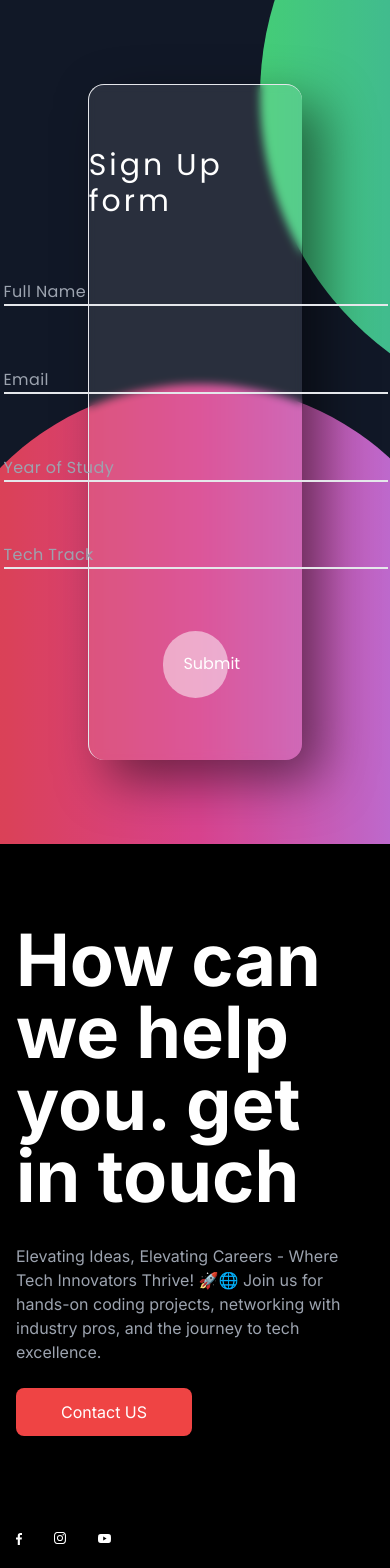
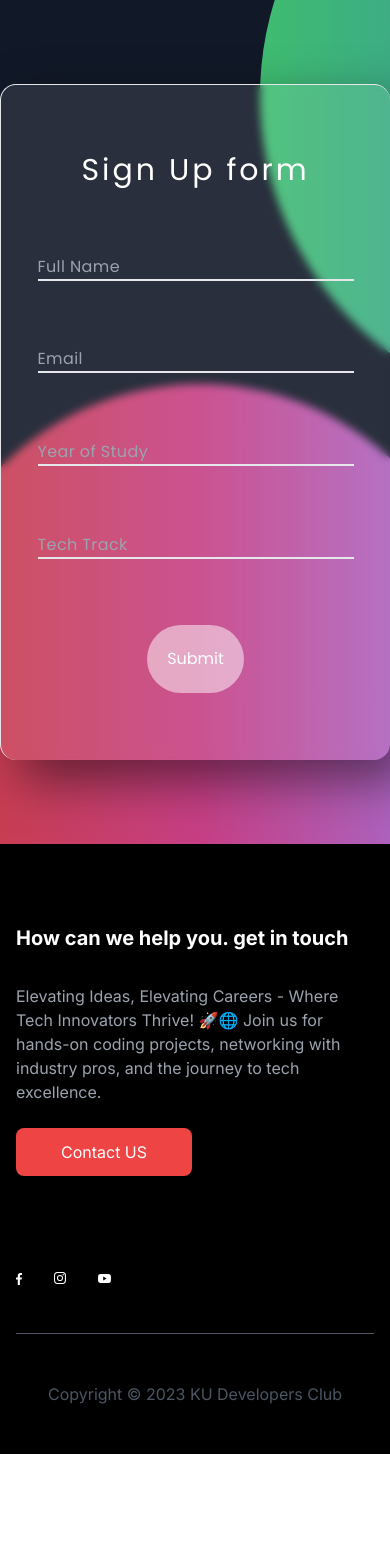
Before and after one commit to Veronicandemo/KUDevsClub, a Next.js app: page /signup in a window 390 px wide. Shown: the top 1568 px of the page. After the commit the page ends 1454 px from the top, so only its background shows below. Built offline with nearby package versions, Linux system fonts and the light colour scheme.

Commit message:
Responsiveness to pages

```diff
--- a/app/globals.css
+++ b/app/globals.css
@@ -6,7 +6,7 @@ body {
   color: #fff;
 }
 .input-text {
-  @apply bg-transparent border border-t-0 border-l-0 border-r-0 border-b-2  w-96 focus:outline-none text-white tracking-wide;
+  @apply bg-transparent border border-t-0 border-l-0 border-r-0 border-b-2 sm:w-1/2  md:w-96 focus:outline-none text-white tracking-wide;
 }
 .footer-heading {
   @apply uppercase font-bold text-xl tracking-wide;
--- a/app/page.jsx
+++ b/app/page.jsx
@@ -3,9 +3,9 @@ import NavLinks from "./ui/Navlinks";
 export default function Home() {
   return (
     <main>
-      <div className="bg-[url('../public/hero.jpeg')] bg-cover h-[90vh]">
+      <div className="bg-[url('../public/hero.jpeg')] bg-cover h-[80vh]  ">
         <NavLinks />
-        <p className="font-black text-9xl uppercase antialiased mt-20 text-[#4BDBD0]">
+        <p className="font-black  tablet:text-5xl laptop:text-7xl text-3xl uppercase antialiased mt-20 text-[#4BDBD0]">
           <span className="indent-[50%] inline-block ">Develop</span> <br />
           <span className="indent-[100%] inline-block mt-5">Engage</span>
           <br /> <span className="indent-[150%] inline-block mt-5">Evolve</span>
--- a/app/signup/page.jsx
+++ b/app/signup/page.jsx
@@ -33,7 +33,7 @@ export default function SignUp() {
             pauseOnHover: true,
             draggable: true,
             progress: undefined,
-            theme: "dark",
+            theme: "colored",
           });
         },
         (error) => {
@@ -53,9 +53,9 @@ export default function SignUp() {
     setTimeout(() => {
       setName("");
       setEmail("");
-      setMessage("");
+      setTrack("");
       setyearOfStudy("");
-    }, 5000);
+    }, 3000);
   };
 
   return (
@@ -71,15 +71,15 @@ export default function SignUp() {
         pauseOnFocusLoss
         draggable
         pauseOnHover
-        theme="dark"
+        theme="colored"
       />
       <div className="App  bg-gray-900 h-screen w-screen relative overflow-hidden flex justify-center items-center">
         <div className="h-40-r w-40-r bg-gradient-to-r from-green-400 to-blue-500 rounded-full absolute left-2/3 -top-56 transform rotate-160 animate-pulse"></div>
         <div className="h-35-r w-35-r bg-gradient-to-r from-purple-400 via-pink-500 to-red-500 rounded-full absolute top-96 -left-20 transform rotate-180 animate-pulse"></div>
 
-        <div className="container h-[80%] w-[55%] bg-white bg-opacity-10 rounded-2xl shadow-5xl relative z-2 border border-opacity-30 border-r-0 border-b-0 backdrop-filter backdrop-blur-sm">
+        <div className="container sm:h-[100%] h-[80%] md:w-[55%] bg-white bg-opacity-10 rounded-2xl shadow-5xl relative z-2 border border-opacity-30 border-r-0 border-b-0 backdrop-filter backdrop-blur-sm">
           <form
-            className="h-full flex flex-col justify-evenly items-center"
+            className="h-full  flex flex-col justify-evenly items-center"
             ref={form}
             onSubmit={sendEmail}
           >
@@ -91,6 +91,7 @@ export default function SignUp() {
             <input
               type="text"
               value={name}
+              required
               onChange={(e) => setName(e.target.value)}
               placeholder="Full Name"
               className={`${poppins.className} input-text antialiased `}
@@ -100,6 +101,7 @@ export default function SignUp() {
               type="email"
               placeholder="Email"
               value={email}
+              required
               onChange={(e) => setEmail(e.target.value)}
               className={`${poppins.className} input-text antialiased `}
               name="user_email"
@@ -108,6 +110,7 @@ export default function SignUp() {
               type="text"
               placeholder="Year of Study"
               value={yearOfStudy}
+              required
               onChange={(e) => setyearOfStudy(e.target.value)}
               className={`${poppins.className} input-text antialiased `}
               name="year_study"
@@ -122,7 +125,7 @@ export default function SignUp() {
             />
             {/* <input type="Submit" /> */}
             <button
-              className={`${poppins.className} antialiased cursor-pointer  rounded-full px-5 w-[30%] h-[10%] py-1 bg-white bg-opacity-50 hover:bg-white hover:bg-opacity-80`}
+              className={`${poppins.className} antialiased cursor-pointer  rounded-full px-5 md:w-[30%] h-[10%] py-1 bg-white bg-opacity-50 hover:bg-white hover:bg-opacity-80`}
               onClick={sendEmail}
             >
               Submit
--- a/app/ui/Navlinks.jsx
+++ b/app/ui/Navlinks.jsx
@@ -24,7 +24,7 @@ const links = [
 export default function NavLinks() {
   const pathname = usePathname();
   return (
-    <ul className="flex items-center  justify-around py-8">
+    <ul className="flex items-center md:py-6  justify-around">
       {links.map((link) => {
         return (
           <Link
@@ -35,7 +35,7 @@ export default function NavLinks() {
                 pathname === link.href,
             })}
           >
-            <p className="hidden md:block">{link.name}</p>
+            <p className="md:block">{link.name}</p>
           </Link>
         );
       })}
--- a/app/ui/footer.jsx
+++ b/app/ui/footer.jsx
@@ -3,10 +3,10 @@ import Image from "next/image";
 export default function Footer() {
   return (
     <>
-      <div className="w-full min-h-min pt-20  flex items-center justify-center bg-black">
+      <div className="w-full min-h-min pt-20 flex items-center justify-center bg-black">
         <div className="md:w-2/3 w-full px-4 text-white flex flex-col">
           <div className="w-full text-7xl font-bold">
-            <h1 className="w-full md:w-2/3">
+            <h1 className="w-full text-xl md:text-7xl md:w-2/3">
               How can we help you. get in touch
             </h1>
           </div>
--- a/tailwind.config.js
+++ b/tailwind.config.js
@@ -21,6 +21,16 @@ module.exports = {
       boxShadow: {
         '5xl': '20px 20px 50px rgba(0, 0, 0, 0.5)',
       },
+      screens: {
+        tablet: '640px',
+        // => @media (min-width: 640px) { ... }
+
+        laptop: '1024px',
+        // => @media (min-width: 1024px) { ... }
+
+        desktop: '1280px',
+        // => @media (min-width: 1280px) { ... }
+      },
     },
   },
 
```
